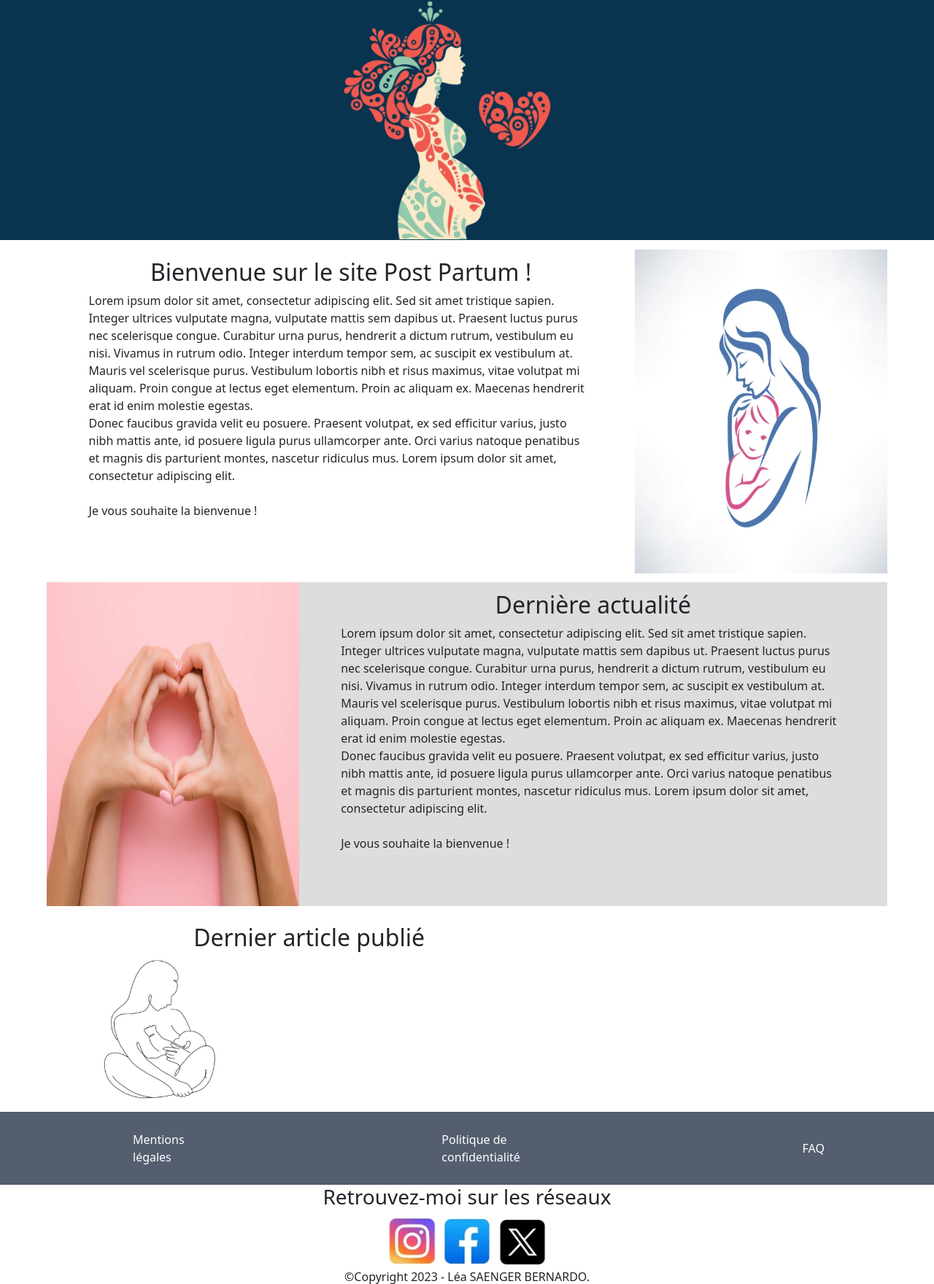
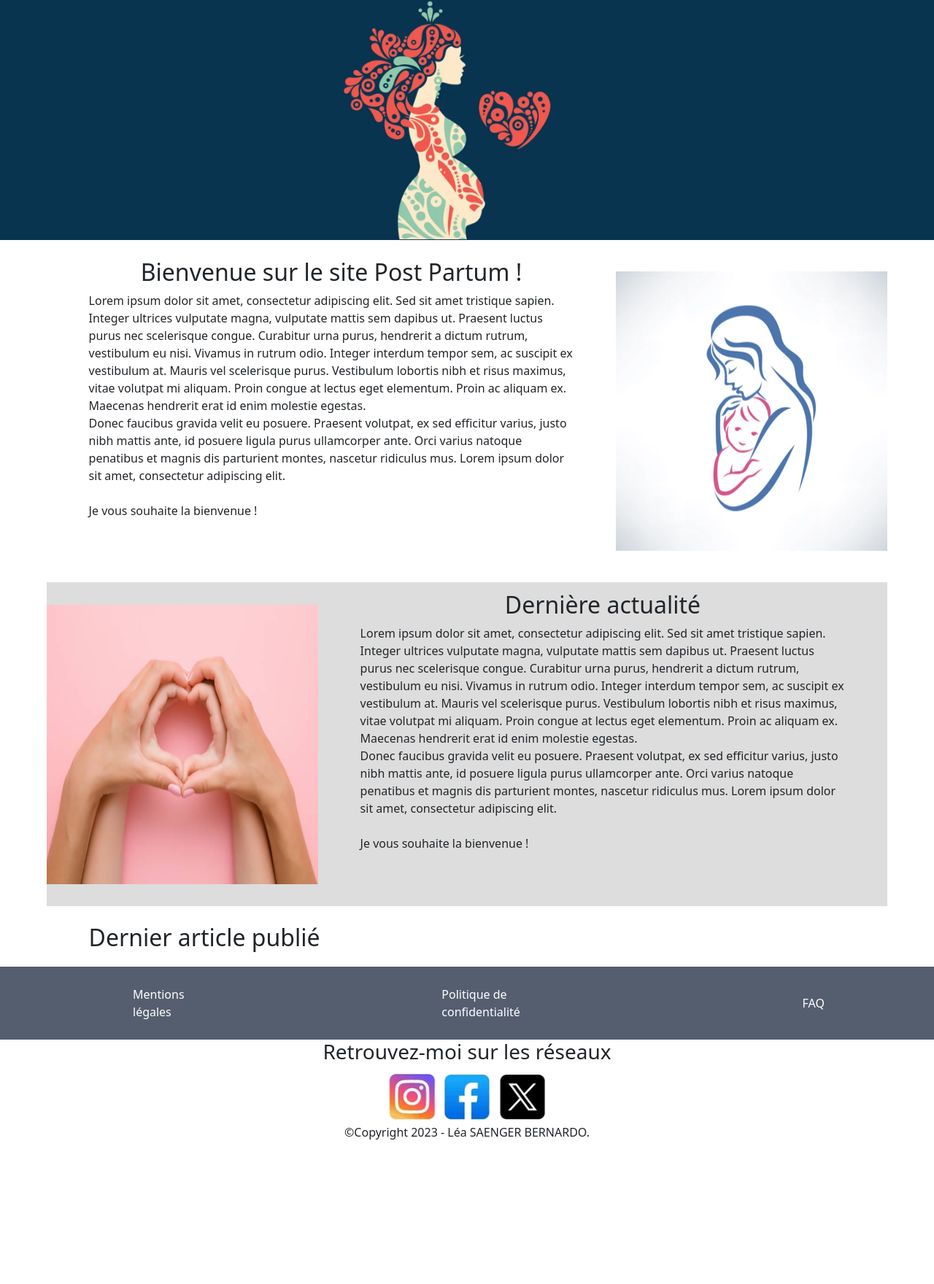
Before and after one commit to Jonathan-Saenger/Post_partum, a Symfony app: template templates/home/index.html.twig in a window 1280 px wide. Shown: the part 57-1817 px from the top of the page at 73% size. After the commit the page ends 1619 px from the top, so only its background shows below. Run offline with Twig, Linux system fonts and the light colour scheme; the template is opened without the code that fills it, so the values that code supplies are empty; some libraries are stand-ins or nearby versions.

Commit message:
F02: FRONT HOME > Mise en forme des photos de l'index

```diff
--- a/public/css/style.css
+++ b/public/css/style.css
@@ -21,7 +21,9 @@ h2 {
 }
 
 .image_presentation {
-    width: auto;
+    width: 372px;
+    height: 383.08px;
+    margin: auto;
 }
 
 .bloc_actu {
@@ -35,7 +37,9 @@ h2 {
 }
 
 .image_actu {
-    width: auto;
+    width: 372px;
+    height: 383.08px;
+    margin: auto;
 }
 
 @media screen and (min-width: 850px) {
@@ -53,7 +57,9 @@ h2 {
     }
 
     .image_presentation {
-        width: 30%;
+        width: 372px;
+        height: 383.08px;
+        margin: auto;
     }
 
     .bloc_actu {
@@ -71,7 +77,9 @@ h2 {
     }
 
     .image_actu {
-        width: 30%;
+        width: 372px;
+        height: 383.08px;
+        margin: auto;
     }
 }
 
--- a/templates/home/index.html.twig
+++ b/templates/home/index.html.twig
@@ -48,6 +48,8 @@
       <div class="article_homeblog">
         {% for Post in Post %}
                 {#<img class="imageFile" src="{{ vich_uploader_asset(Post,'imageFile') }}" alt="Image blog">#}
+                <!-- applicquer le style css image-->
+                <img class="image_presentation" src="{{ asset('/images/annexes/photo_allaitement.png') }}" alt="">
                 <div class="texte_homeblog">
                     <h3 class=""> {{ Post.gettitre() }} </h3>
                     <p class=""> {{ Post.getarticle() }}</p>
@@ -55,7 +57,6 @@
                     <center><a class="btn btn-secondary" href="{{ path('app_post', {'id': Post.id}) }}" target="_blank">Lire l'article</a></center>
                 </div>
         {% endfor %}
-        <img class="image_presentation" src="{{ asset('/images/annexes/photo_allaitement.png') }}" alt="">
       </div>
     </div>
     </article>
@@ -107,7 +108,7 @@
 
   .article_homeblog {
     display: flex;
-    flex-direction: row;
+    flex-direction: row-reverse;
   }
 
   .texte_homeblog {
```
Also changed, not shown: public/images/annexes/photo_presentation.png.
